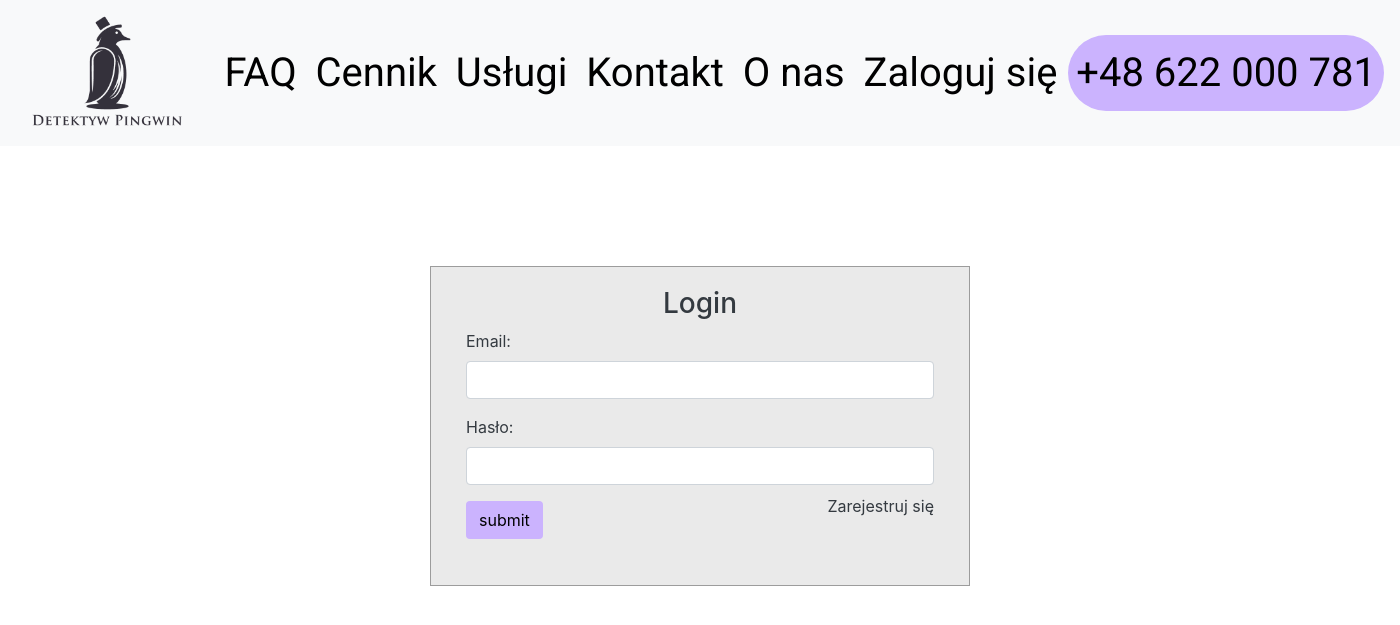
After one commit to 155972/detective_penguin, a PHP site: page /log.php in a window 1400 px wide. The commit adds this page. Shown: the top 625 px of the page. Run offline with PHP 8.4, Linux system fonts and the light colour scheme.

Commit message:
logowanie - dodaj ktoś poprawnego SQLa

```diff
--- /dev/null
+++ b/log.php
@@ -0,0 +1,92 @@
+<!DOCTYPE html>
+<html lang="pl">
+<head>
+    <meta charset="utf-8">
+	<meta name="viewport" content="width=device-width, initial-scale=1, shrink-to-fit=no">
+    <meta name="keywords" content="detektyw, pingwin">
+	<meta name="author" content="Agata Grymuła, Patryk Biel, Igor Boradyn, Adrian Bonisławski">
+    <meta http-equiv="X-Ua-Compatible" content="IE=edge">
+    <title>Detektyw Pingwin</title>
+    <link rel="stylesheet" href="style.css">
+    <link rel="stylesheet" href="css/bootstrap.min.css">
+</head>
+<body>
+    <header>
+            <nav class="navbar bg-light navbar-expand-lg">
+
+                <button class="navbar-toggler" type="button" data-toggle="collapse" data-target="#mainmenu" aria-controls="mainmenu" aria-expanded="false" aria-label="Przełącznik nawigacji" >
+                    <span class="navbar-toggler-icon"></span>
+                </button>
+                <div class="navabar" id="mainmenu">
+                    <ul class="navbar-nav justify-content-between">
+                        <li class="nav-item navbar-brand">
+                            <img class="d-inline-block mr-1 align-bottom" src="logo.PNG" alt="Detekwy Pingwin">
+                        </li>
+                        <li class="nav-item">
+                            <a class="nav-link" href="#">FAQ</a>
+                        </li>
+                        <li class="nav-item">
+                            <a class="nav-link" href="#">Cennik</a>
+                        </li>
+                        <li class="nav-item">
+                            <a class="nav-link" href="#">Usługi</a>
+                        </li>
+                        <li class="nav-item">
+                            <a class="nav-link" href="#">Kontakt</a>
+                        </li>
+                        <li class="nav-item">
+                            <a class="nav-link" href="#">O&nbsp;nas</a>
+                        </li>
+                        <li class="nav-item">
+                            <a class="nav-link" href="#">Zaloguj&nbsp;się</a>
+                        </li>
+                        <li class="nav-item">
+                            <a class="nav-link" href="tel:+48622000781">+48&nbsp;622&nbsp;000&nbsp;781</a>
+                    </ul>
+
+                </div>
+
+            </nav>
+    </header>
+    <section>
+    <?php
+	if(isset($_SESSION['user']))
+	{
+		header('Location: index.php');
+	}
+	else
+	{
+?>
+    <div id="login">
+        <div class="container">
+            <div id="login-row" class="row justify-content-center align-items-center">
+                <div id="login-column" class="col-md-6">
+                    <div id="login-box" class="col-md-12">
+                        <form id="login-form" class="form" action="logCHCK.php" method="post">
+                            <h3 class="text-center text-dark">Login</h3>
+                            <div class="form-group">
+                                <label for="username" class="text-dark">Email:</label><br>
+                                <input type="text" name="username" required id="username" class="form-control">
+                            </div>
+                            <div class="form-group">
+                                <label for="password" class="text-dark">Hasło:</label><br>
+                                <input type="password" name="password" required id="password" class="form-control">
+                            </div>
+                            <div class="form-group">
+                                <input type="submit" name="submit" class="btn btn-color btn-md" value="submit">
+                            </div>
+                            <div id="register-link" class="text-right">
+                                <br><a href="#" class="text-dark">Zarejestruj się</a>
+                            </div>
+                        </form>
+                    </div>
+                </div>
+            </div>
+        </div>
+    </div>
+<?php
+	}
+?>
+    </section>
+</body>
+</html>
--- a/style.css
+++ b/style.css
@@ -40,3 +40,24 @@ li a:hover{
     background-color: #cbb3fe36;
     color: black;
 }
+
+#login .container #login-row #login-column #login-box {
+    margin-top: 120px;
+    max-width: 600px;
+    height: 320px;
+    border: 1px solid #9C9C9C;
+    background-color: #EAEAEA;
+  }
+  #login .container #login-row #login-column #login-box #login-form {
+    padding: 20px;
+  }
+  #login .container #login-row #login-column #login-box #login-form #register-link {
+    margin-top: -85px;
+  }
+
+  .btn-color{
+    background-color: #cbb3fe;
+  }
+  .btn-color:hover{
+    background-color: #9f73ff;
+  }
```
Also changed, not shown: index.php (added, +57 -0 lines), logCHCK.php (added, +105 -0 lines).
